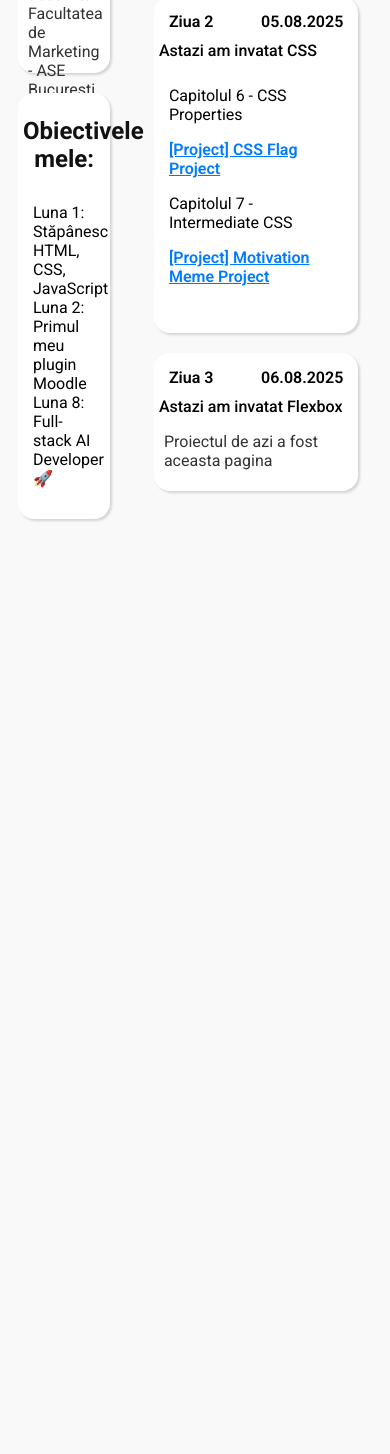
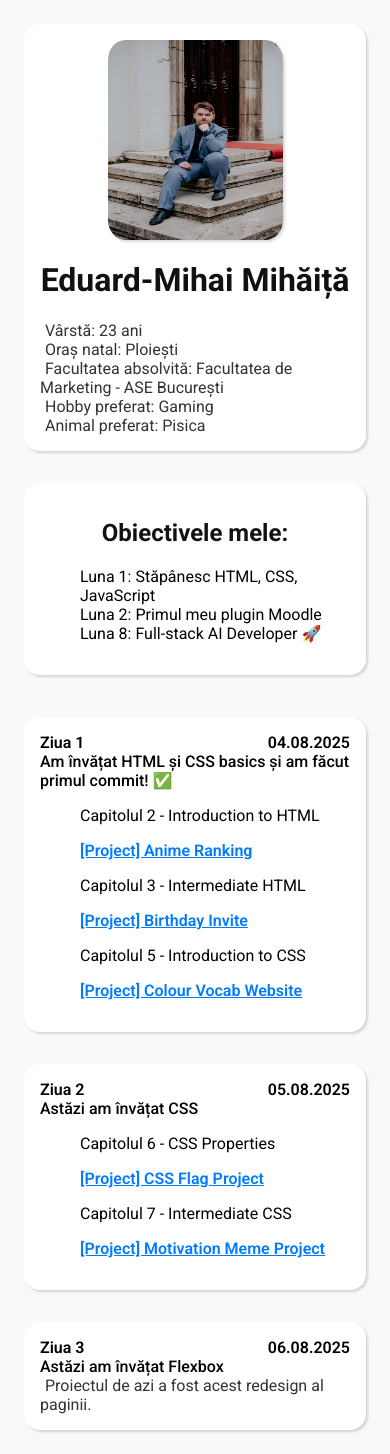
Before and after one commit to Eduard-Mihaita/Eduard-Mihaita.github.io, a PHP site: page / in a window 390 px wide. Before the commit the page ends 521 px from the top, so only its background shows below. Run offline with PHP 8.4, Linux system fonts and the light colour scheme.

Commit message:
Responsive Fix

```diff
--- a/index.html
+++ b/index.html
@@ -15,14 +15,12 @@
         <div class="left-column">
             <div class="card">
                 <img src="assets\images\eu.jpg">
-                <h1 class="title">Eduard-Mihai Mihaita</h1>
-                <p class="text">
-                    Varsta: 23 ani <br>
-                    Oras natal: Ploiesti <br>
-                    Facultatea absolvita: Facultatea de Marketing - ASE Bucuresti <br>
-                    Hobby preferat: Gaming <br>
-                    Animal preferat: Pisica <br>
-                </p>
+                <h1 class="title">Eduard-Mihai Mihăiță</h1>
+                <span class="text">Vârstă: 23 ani</span><br>
+                <span class="text">Oraș natal: Ploiești</span> <br>
+                <span class="text">Facultatea absolvită: Facultatea de Marketing - ASE București</span> <br>
+                <span class="text">Hobby preferat: Gaming</span> <br>
+                <span class="text">Animal preferat: Pisica</span> <br>
             </div>
             <div class="card">
                 <h2 class="title">Obiectivele mele:</h2>
@@ -46,18 +44,21 @@
                                 href=".\Udemy Projects\Anime Ranking Project\index.html">[Project]
                                 Anime
                                 Ranking</a></p>
-                    <li>Capitolul 3 - Intermediate HTML</li>
+                    </li>
+                    <li>Capitolul 3 - Intermediate HTML
                         <p class="project-title"><a class="link"
                                 href=".\Udemy Projects\Birthday Invite Project\index.html">[Project]
                                 Birthday
                                 Invite</a></p>
-                    <li>Capitolul 5 - Introduction to CSS</li>
+                    </li>
+                    <li>Capitolul 5 - Introduction to CSS
                         <p class="project-title"><a class="link"
                                 href=".\Udemy Projects\Colour Vocab Website\index.html">[Project]
                                 Colour
                                 Vocab
-                            Website</a>
-                    </p>
+                                Website</a></p>
+                    </li>
+
                 </ul>
             </div>
             <div class="card">
@@ -65,20 +66,22 @@
                     <span class="project-title">Ziua 2</span>
                     <span class="date">05.08.2025</span>
                 </div>
-                <span class="project-description">Astazi am invatat CSS</span>
+                <span class="project-description">Astăzi am învățat CSS</span>
                 <ul>
-                    <li>Capitolul 6 - CSS Properties</li>
+                    <li>Capitolul 6 - CSS Properties
                         <p class="project-title"><a class="link"
                                 href=".\Udemy Projects\CSS Flag Project\index.html">[Project]
                                 CSS
                                 Flag
                                 Project</a></p>
-                    <li>Capitolul 7 - Intermediate CSS</li>
+                    </li>
+                    <li>Capitolul 7 - Intermediate CSS
                         <p class="project-title"><a class="link"
                                 href=".\Udemy Projects\Motivation Meme Project\index.html">[Project]
                                 Motivation
                                 Meme
                                 Project</a></p>
+                    </li>
                 </ul>
             </div>
             <div class="card">
@@ -86,8 +89,8 @@
                     <span class="project-title">Ziua 3</span>
                     <span class="date">06.08.2025</span>
                 </div>
-                <span class="project-description">Astazi am invatat Flexbox</span>
-                <p class="text">Proiectul de azi a fost aceasta pagina</p>
+                <span class="project-description">Astăzi am învățat Flexbox</span><br>
+                <span class="text">Proiectul de azi a fost acest redesign al paginii.</span>
             </div>
         </div>
     </div>
--- a/styles.css
+++ b/styles.css
@@ -4,9 +4,10 @@ body{
     font-weight: 400;
 }
 img{
-    width: 50%;
-    height: 40%;
+    width: 175px;
+    height: 200px;
     border-radius: 10%;
+    box-shadow: rgba(0, 0, 0, 0.15) 1.95px 1.95px 2.6px;
     margin: auto;
     display: block;
 }
@@ -24,7 +25,6 @@ img{
 }
 .project-description{
     font-weight: 500;
-    text-align: center;
 }
 .text{
     color: #333;
@@ -34,7 +34,6 @@ img{
 .project-entry{
     display: flex;
     justify-content: space-between;
-    padding: 10px;
 }
 .date{
     font-weight: 600;
@@ -46,9 +45,6 @@ a{
 a:hover{
     color:#0050ff; /* modifica culoarea linkului cand e hovered */
 }
-ul{
-    padding: 10;
-}
 li{
     list-style: none;
 }
@@ -58,7 +54,6 @@ li{
     flex-direction: row;
     max-width: 1200px;
     flex-flow: wrap;
-    height: 1vh;
     justify-content: center;
     margin: auto;
 }
@@ -77,14 +72,18 @@ li{
     box-shadow: rgba(0, 0, 0, 0.15) 1.95px 1.95px 2.6px;
     border-radius: 1rem;
     text-align: left;
-    padding: 5px;
-    margin: 10px;
+    padding: 1rem;
+    margin: 1rem;
 } /* cardul default */
 .card:hover{
     box-shadow: rgba(0, 0, 0, 0.15) 3.9px 3.9px 5.2px; /* creste intensitatea umbrei cand e hovered */
 }
 @media (max-width: 768px){
     .container{
-        flex-direction: column;
+        flex-direction: column; /* transforma containerul in coloane pe mobil */
+        max-width: 100%;
+    }
+    .left-column, .right-column{
+        width: 100%; /* permite coloanelor sa ocupe tot width-ul pentru a nu se stacka */
     }
 }
```
Lines whose indentation alone changed are shown as unchanged.
